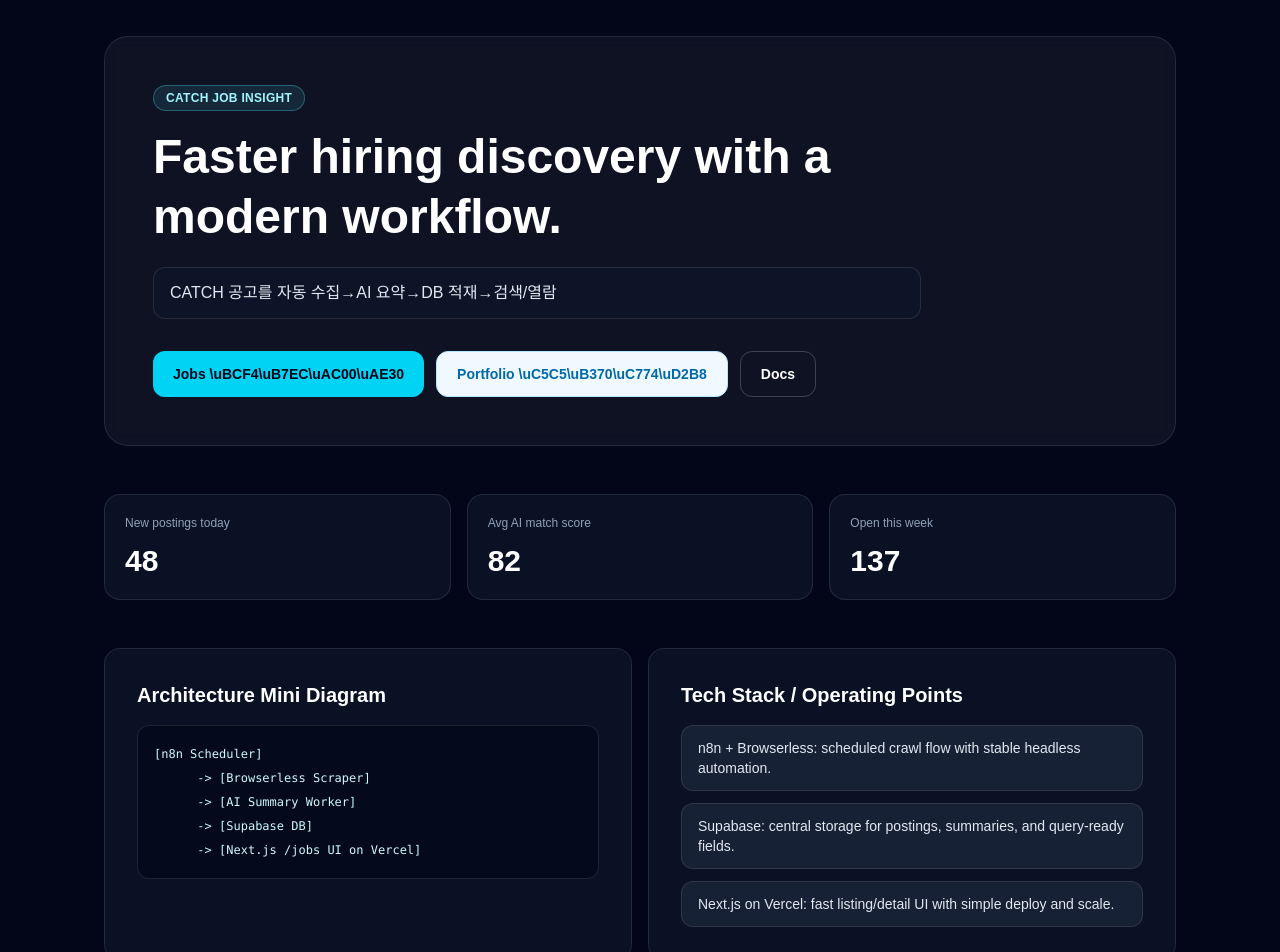
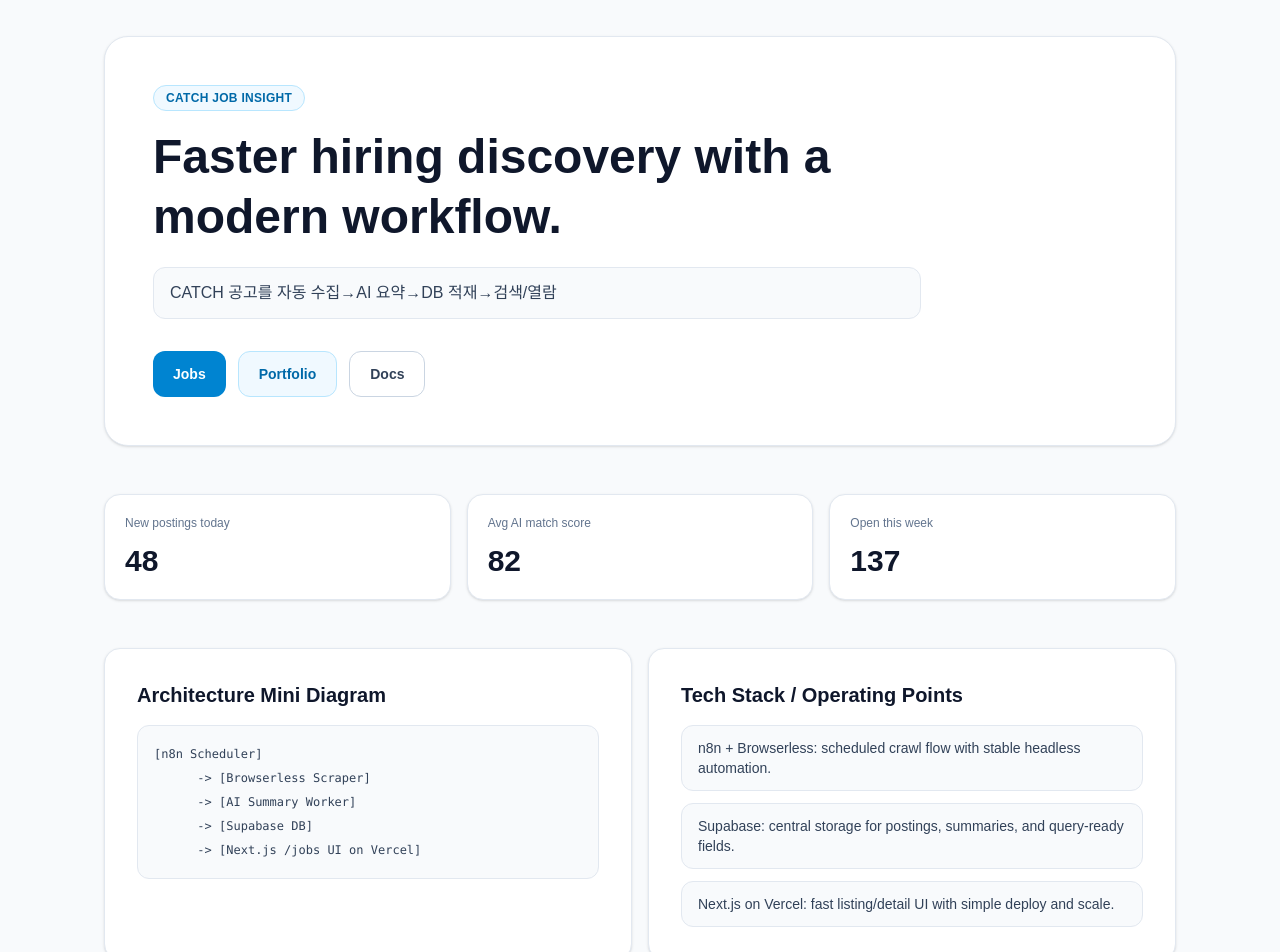
Before and after one commit to dookooni/Agentic-Recruiter, a Next.js app: page / in a window 1280 px wide. Shown: the part 20-972 px from the top of the page. Built offline with nearby package versions, Linux system fonts and the light colour scheme.

Commit message:
fix: main page

```diff
--- a/src/app/page.tsx
+++ b/src/app/page.tsx
@@ -31,41 +31,41 @@ const projectOneLiner =
 
 export default function Home() {
   return (
-    <div className="min-h-screen bg-slate-950 text-slate-100">
-      <div className="pointer-events-none absolute inset-0 -z-10 bg-[radial-gradient(circle_at_top,#1e293b_0%,#020617_55%,#000000_100%)]" />
+    <div className="min-h-screen bg-slate-50 text-slate-900">
+      <div className="pointer-events-none absolute inset-0 -z-10 bg-[radial-gradient(circle_at_top,#dbeafe_0%,#f8fafc_45%,#f8fafc_100%)]" />
 
       <main className="mx-auto flex w-full max-w-6xl flex-col gap-12 px-6 py-14 sm:px-10">
-        <header className="rounded-3xl border border-white/10 bg-white/5 p-8 backdrop-blur md:p-12">
-          <p className="mb-4 inline-flex rounded-full border border-cyan-300/30 bg-cyan-300/10 px-3 py-1 text-xs font-semibold tracking-wide text-cyan-200">
+        <header className="rounded-3xl border border-slate-200 bg-white p-8 shadow-sm md:p-12">
+          <p className="mb-4 inline-flex rounded-full border border-sky-200 bg-sky-50 px-3 py-1 text-xs font-semibold tracking-wide text-sky-700">
             CATCH JOB INSIGHT
           </p>
 
-          <h1 className="max-w-3xl text-3xl font-bold leading-tight text-white sm:text-4xl md:text-5xl">
+          <h1 className="max-w-3xl text-3xl font-bold leading-tight text-slate-900 sm:text-4xl md:text-5xl">
             Faster hiring discovery with a modern workflow.
           </h1>
 
-          <p className="mt-5 max-w-3xl rounded-xl border border-white/10 bg-slate-900/70 px-4 py-3 text-sm leading-relaxed text-slate-200 sm:text-base">
+          <p className="mt-5 max-w-3xl rounded-xl border border-slate-200 bg-slate-50 px-4 py-3 text-sm leading-relaxed text-slate-700 sm:text-base">
             {projectOneLiner}
           </p>
 
           <div className="mt-8 flex flex-col gap-3 sm:flex-row">
             <Link
               href="/jobs"
-              className="inline-flex items-center justify-center rounded-xl bg-cyan-400 px-5 py-3 text-sm font-semibold text-slate-950 transition hover:bg-cyan-300"
+              className="inline-flex items-center justify-center rounded-xl bg-sky-600 px-5 py-3 text-sm font-semibold text-white transition hover:bg-sky-700"
             >
-              Jobs \uBCF4\uB7EC\uAC00\uAE30
+              Jobs
             </Link>
             <Link
               href="/portfolio/upload"
               className="inline-flex items-center justify-center rounded-xl border border-sky-200 bg-sky-50 px-5 py-3 text-sm font-semibold text-sky-700 transition hover:bg-sky-100"
             >
-              Portfolio \uC5C5\uB370\uC774\uD2B8
+              Portfolio
             </Link>
             <a
               href="https://nextjs.org/docs"
               target="_blank"
               rel="noreferrer"
-              className="inline-flex items-center justify-center rounded-xl border border-white/20 px-5 py-3 text-sm font-semibold text-white transition hover:bg-white/10"
+              className="inline-flex items-center justify-center rounded-xl border border-slate-300 bg-white px-5 py-3 text-sm font-semibold text-slate-700 transition hover:bg-slate-100"
             >
               Docs
             </a>
@@ -76,33 +76,33 @@ export default function Home() {
           {metrics.map((item) => (
             <article
               key={item.label}
-              className="rounded-2xl border border-white/10 bg-slate-900/70 p-5"
+              className="rounded-2xl border border-slate-200 bg-white p-5 shadow-sm"
             >
-              <p className="text-xs text-slate-400">{item.label}</p>
-              <p className="mt-3 text-3xl font-bold text-white">{item.value}</p>
+              <p className="text-xs text-slate-500">{item.label}</p>
+              <p className="mt-3 text-3xl font-bold text-slate-900">{item.value}</p>
             </article>
           ))}
         </section>
 
         <section className="grid gap-4 lg:grid-cols-2">
-          <article className="rounded-2xl border border-white/10 bg-slate-900/70 p-6 sm:p-8">
-            <h2 className="text-lg font-semibold text-white sm:text-xl">
+          <article className="rounded-2xl border border-slate-200 bg-white p-6 shadow-sm sm:p-8">
+            <h2 className="text-lg font-semibold text-slate-900 sm:text-xl">
               Architecture Mini Diagram
             </h2>
-            <pre className="mt-4 overflow-x-auto rounded-xl border border-white/10 bg-slate-950/60 p-4 text-xs leading-6 text-cyan-100">
+            <pre className="mt-4 overflow-x-auto rounded-xl border border-slate-200 bg-slate-50 p-4 text-xs leading-6 text-slate-700">
               {architecture.join("\n")}
             </pre>
           </article>
 
-          <article className="rounded-2xl border border-white/10 bg-slate-900/70 p-6 sm:p-8">
-            <h2 className="text-lg font-semibold text-white sm:text-xl">
+          <article className="rounded-2xl border border-slate-200 bg-white p-6 shadow-sm sm:p-8">
+            <h2 className="text-lg font-semibold text-slate-900 sm:text-xl">
               Tech Stack / Operating Points
             </h2>
             <div className="mt-4 grid gap-3">
               {techPoints.map((point) => (
                 <p
                   key={point}
-                  className="rounded-xl border border-white/10 bg-slate-800/70 px-4 py-3 text-sm text-slate-200"
+                  className="rounded-xl border border-slate-200 bg-slate-50 px-4 py-3 text-sm text-slate-700"
                 >
                   {point}
                 </p>
@@ -111,15 +111,15 @@ export default function Home() {
           </article>
         </section>
 
-        <section className="rounded-2xl border border-white/10 bg-slate-900/70 p-6 sm:p-8">
-          <h2 className="text-lg font-semibold text-white sm:text-xl">
+        <section className="rounded-2xl border border-slate-200 bg-white p-6 shadow-sm sm:p-8">
+          <h2 className="text-lg font-semibold text-slate-900 sm:text-xl">
             Core Benefits
           </h2>
           <div className="mt-5 grid gap-3 sm:grid-cols-3">
             {highlights.map((text) => (
               <div
                 key={text}
-                className="rounded-xl border border-white/10 bg-slate-800/70 px-4 py-3 text-sm text-slate-200"
+                className="rounded-xl border border-slate-200 bg-slate-50 px-4 py-3 text-sm text-slate-700"
               >
                 {text}
               </div>
```
